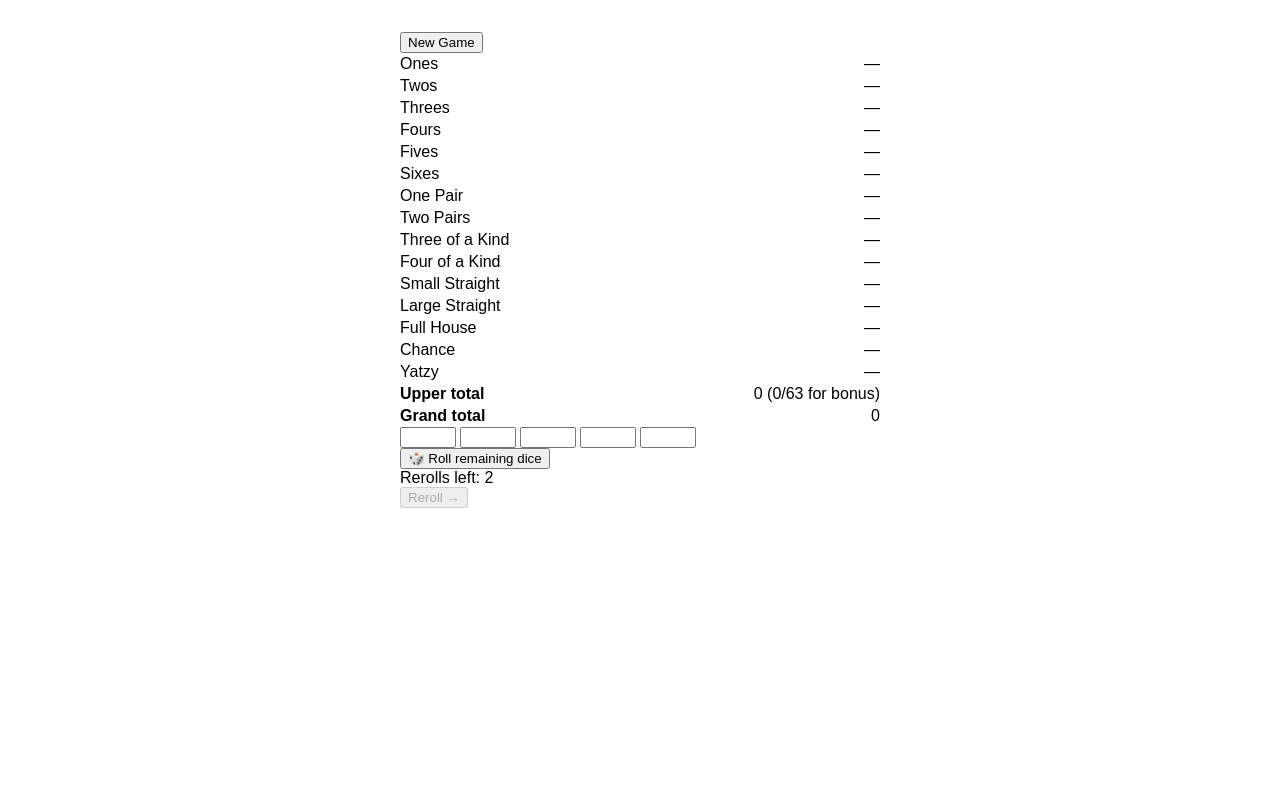
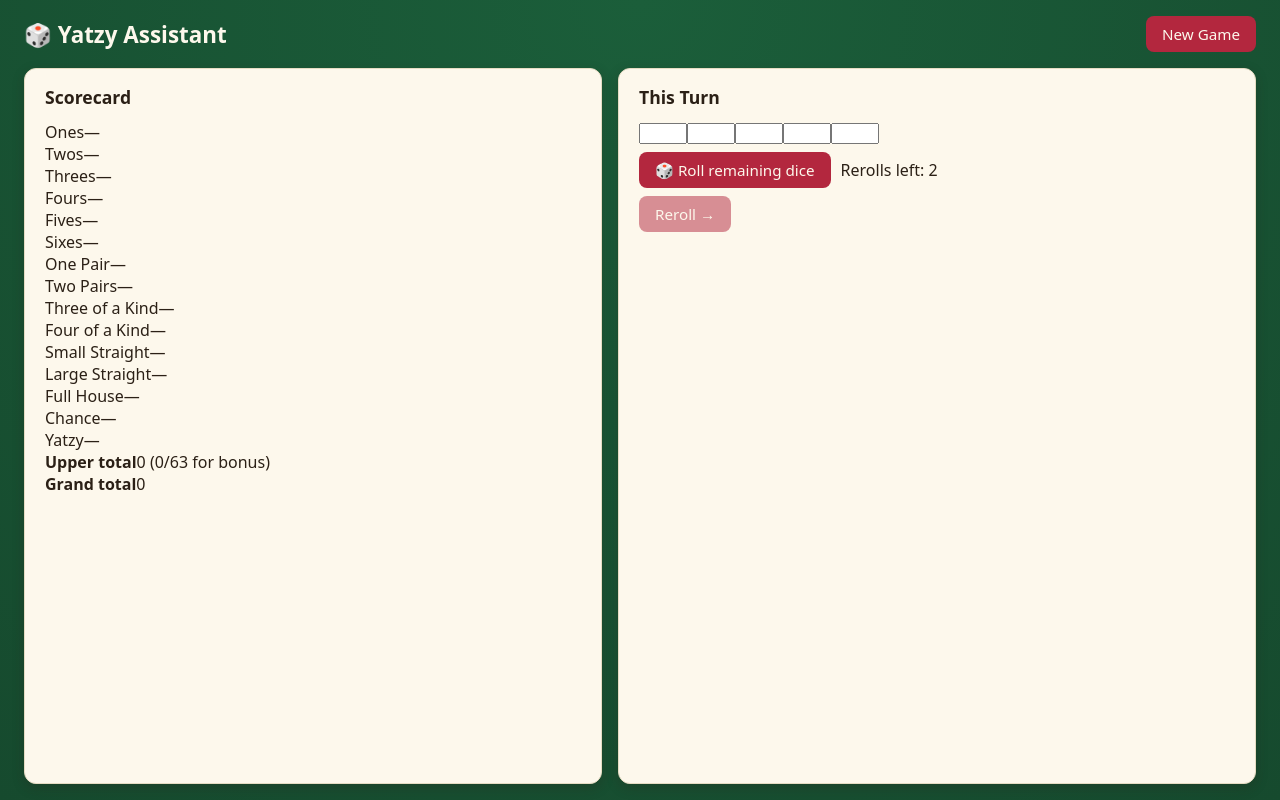
Before and after one commit to tellewsen/optimal-yatzy, a website built with Vite: page gui/index.html in a window 1280 px wide. Built offline with nearby package versions, Linux system fonts and the light colour scheme.

Commit message:
feat(gui): rebuild page shell as a two-column felt-table layout

```diff
--- a/gui/index.html
+++ b/gui/index.html
@@ -4,22 +4,33 @@
     <meta charset="UTF-8" />
     <link rel="stylesheet" href="/src/styles.css" />
     <meta name="viewport" content="width=device-width, initial-scale=1.0" />
-    <title>Tauri App</title>
+    <title>Yatzy Assistant</title>
   </head>
 
   <body>
     <div id="app">
-      <button id="new-game-button">New Game</button>
-      <section id="scorecard"></section>
-      <section id="turn">
-        <div id="dice-inputs"></div>
-        <button id="roll-remaining-button">🎲 Roll remaining dice</button>
-        <div id="rerolls-indicator"></div>
-        <button id="reroll-button" disabled>Reroll →</button>
-        <div id="recommendation"></div>
-        <div id="error-banner" hidden></div>
-      </section>
-      <div id="final-total" hidden></div>
+      <header class="app-header">
+        <h1 class="app-title">🎲 Yatzy Assistant</h1>
+        <button id="new-game-button" class="btn btn-primary">New Game</button>
+      </header>
+      <main class="game-layout">
+        <section id="scorecard-card" class="card scorecard-card">
+          <h2 class="card-title">Scorecard</h2>
+          <section id="scorecard"></section>
+        </section>
+        <section id="turn-card" class="card turn-card">
+          <h2 class="card-title">This Turn</h2>
+          <div id="dice-inputs" class="dice-row"></div>
+          <div class="turn-actions">
+            <button id="roll-remaining-button" class="btn btn-primary">🎲 Roll remaining dice</button>
+            <div id="rerolls-indicator" class="rerolls-dots"></div>
+          </div>
+          <button id="reroll-button" class="btn btn-primary" disabled>Reroll →</button>
+          <div id="recommendation" class="recommendation-list"></div>
+          <div id="error-banner" class="error-banner" hidden></div>
+        </section>
+      </main>
+      <div id="final-total" class="final-banner" hidden></div>
     </div>
     <script type="module" src="/src/main.ts"></script>
   </body>
--- a/gui/src/styles.css
+++ b/gui/src/styles.css
@@ -1,7 +1,106 @@
-body { font-family: sans-serif; max-width: 480px; margin: 2rem auto; }
-.score-row { display: flex; justify-content: space-between; padding: 2px 0; }
-.die-input { width: 3rem; margin-right: 4px; }
-.option-row { padding: 4px 0; }
-.category-option, .hold-option { display: block; width: 100%; text-align: left; padding: 6px; margin: 4px 0; }
-#error-banner { color: white; background: #b00020; padding: 8px; margin-top: 8px; }
-#final-total { font-weight: bold; margin-top: 12px; }
+:root {
+  --felt: #1b5e3a;
+  --felt-dark: #164a2e;
+  --card-bg: #fdf8ec;
+  --card-border: #e6dcc3;
+  --text: #2b2016;
+  --text-on-felt: #fdf8ec;
+  --primary: #b3273e;
+  --primary-text: #fdf8ec;
+  --gold: #d4a017;
+  --gold-bg: #fbf0d4;
+  --error-bg: #b00020;
+  --dot-filled: #2b2016;
+  --dot-empty: #cfc4a3;
+  --font-rounded: "Segoe UI Rounded", "SF Pro Rounded", system-ui, sans-serif;
+}
+
+* {
+  box-sizing: border-box;
+}
+
+body {
+  font-family: var(--font-rounded);
+  color: var(--text-on-felt);
+  margin: 0;
+  min-height: 100vh;
+  background: radial-gradient(circle at 50% 0%, var(--felt) 0%, var(--felt-dark) 100%);
+}
+
+#app {
+  display: flex;
+  flex-direction: column;
+  min-height: 100vh;
+  padding: 1rem 1.5rem;
+  gap: 1rem;
+}
+
+.app-header {
+  display: flex;
+  justify-content: space-between;
+  align-items: center;
+}
+
+.app-title {
+  margin: 0;
+  font-size: 1.4rem;
+}
+
+.btn {
+  font-family: inherit;
+  font-size: 0.95rem;
+  border: none;
+  border-radius: 8px;
+  padding: 8px 16px;
+  cursor: pointer;
+}
+
+.btn:disabled {
+  opacity: 0.5;
+  cursor: not-allowed;
+}
+
+.btn-primary {
+  background: var(--primary);
+  color: var(--primary-text);
+}
+
+.btn-primary:hover:not(:disabled) {
+  filter: brightness(1.08);
+}
+
+.game-layout {
+  display: flex;
+  flex-wrap: wrap;
+  gap: 1rem;
+  flex: 1;
+}
+
+.card {
+  background: var(--card-bg);
+  color: var(--text);
+  border: 1px solid var(--card-border);
+  border-radius: 12px;
+  box-shadow: 0 4px 12px rgba(43, 32, 22, 0.25);
+  padding: 1rem 1.25rem;
+}
+
+.card-title {
+  margin: 0 0 0.75rem;
+  font-size: 1.1rem;
+}
+
+.scorecard-card {
+  flex: 1 1 320px;
+}
+
+.turn-card {
+  flex: 1 1 380px;
+}
+
+.turn-actions {
+  display: flex;
+  align-items: center;
+  gap: 10px;
+  margin: 8px 0;
+}
```
